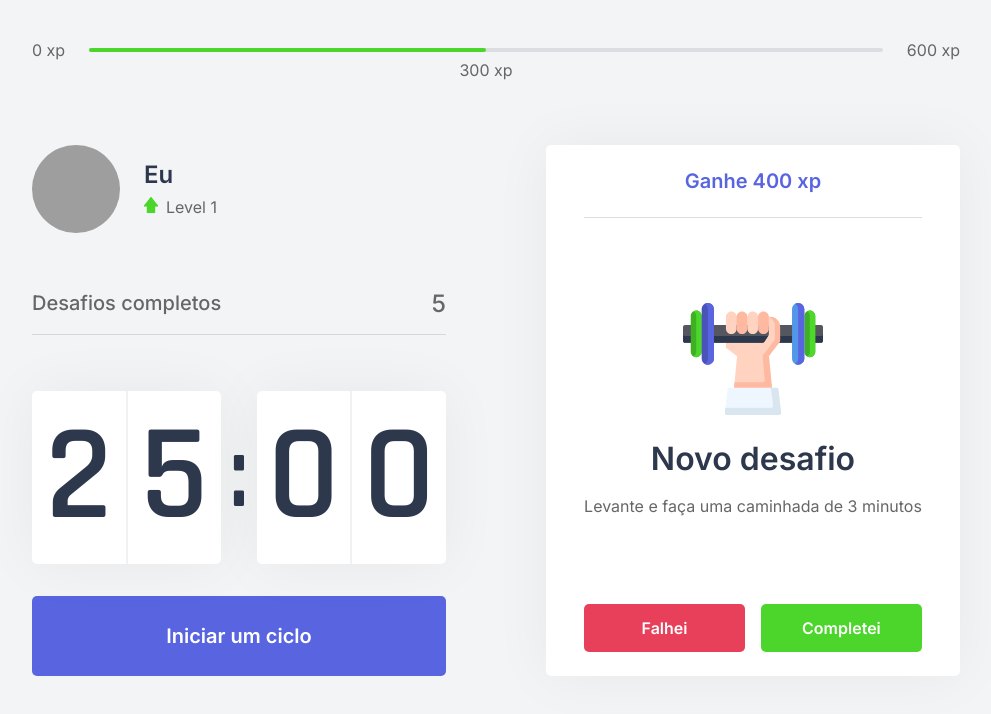
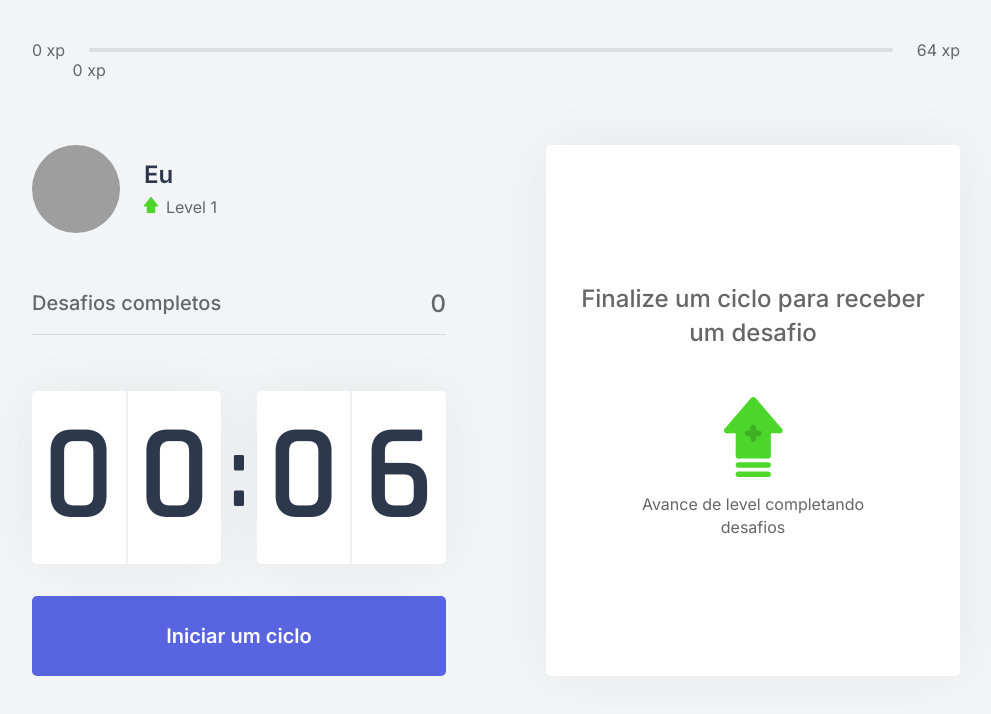
Before and after one commit to vinicius-gandini/moveit-nlw4, a Next.js app: page / in a window 1280 px wide. Shown: the top 714 px of the page, without its empty margins (144-1135 px from the left). Built offline with nearby package versions, Linux system fonts and the light colour scheme; grey boxes are pictures that could not be loaded.

Commit message:
feat: :ok_hand: dia 3 finalizado

```diff
--- /dev/null
+++ b/challenges.json
@@ -0,0 +1,62 @@
+[
+  {
+    "type": "body",
+    "description": "Estique um de seus braços com a palma da mão virada para frente e puxe os dedos para cima por 10 segundos por mão.",
+    "amount": 80
+  },
+  {
+    "type": "body",
+    "description": "Estique seu braço contra o peito e puxe-o utilizando o outro braço por 10 segundos por braço.",
+    "amount": 60
+  },
+  {
+    "type": "body",
+    "description": "Puxe seu pescoço com a ajuda da mão para a direita e para a esquerda, permanecendo na posição por alguns segundos.",
+    "amount": 70
+  },
+  {
+    "type": "body",
+    "description": "Com as duas mãos na parte de trás da cabeça, leve-a para baixo, alongando a parte de trás da região.",
+    "amount": 60
+  },
+  {
+    "type": "body",
+    "description": "Cruze as pernas e desça com as mãos esticadas em direção ao chão. Repita o movimento com a outra perna na frente.",
+    "amount": 100
+  },
+  {
+    "type": "body",
+    "description": "Sentado, abra as pernas e tente encostar as palmas das mãos no chão, repita 3 vezes por 5 segundos.",
+    "amount": 80
+  },
+  {
+    "type": "body",
+    "description": "Puxe o joelho de encontro ao peito e segure, troque de perna após 10 segundos.",
+    "amount": 50
+  },
+  {
+    "type": "body",
+    "description": "Sentado, cruze uma perna e incline seu tronco à frente, troque de perna após 10 segundos.",
+    "amount": 80
+  },
+  {
+    "type": "eye",
+    "description": "Sentado, feche os olhos e cubra-os com as palmas da mão durante 2 minutos, depois abra normalmente.",
+    "amount": 90
+  },
+  {
+    "type": "eye",
+    "description": "Em algum ambiente aberto, olhe o mais longe que puder em quatro direções por 3s, mexa apenas os olhos. Repita 3 vezes.",
+    "amount": 140
+  },
+  {
+    "type": "eye",
+    "description": "Usando os polegares, massage a área abaixo das sobrancelhas em movimentos circulares por 15 segundos.",
+    "amount": 70
+  },
+  {
+    "type": "body",
+    "description": "Em pé, gire a cintura o máximo que puder para a esquerda, segure por cinco segundos. Repita para a direita.",
+    "amount": 90
+  }
+]
--- a/src/components/ChallengeBox.tsx
+++ b/src/components/ChallengeBox.tsx
@@ -3,25 +3,25 @@
 import styles from '../styles/components/ChallengeBox.module.css';
 
 export function ChallengeBox() {
-  const contextData = useContext(ChallengesContext);
-  const hasActiveChallenge = true;
+  const { activeChallenge, resetChallenge } = useContext(ChallengesContext);
 
   return (
     <div className={styles.challengeBoxContainer}>
-      { hasActiveChallenge ? (
+      { activeChallenge ? (
         <div className={styles.challengeActive}>
-          <header>Ganhe 400 xp</header>
+          <header>Ganhe {activeChallenge.amount} xp</header>
 
           <main>
-            <img src="icons/body.svg" alt=""/>
+            <img src={`icons/${activeChallenge.type}.svg`} alt=""/>
             <strong>Novo desafio</strong>
-            <p>Levante e faça uma caminhada de 3 minutos</p>
+            <p>{activeChallenge.description}</p>
           </main>
 
           <footer>
             <button
               type="button"
               className={styles.challengeFailedButton}
+              onClick={resetChallenge}
             >
               Falhei
             </button>
--- a/src/components/CompletedChallenge.tsx
+++ b/src/components/CompletedChallenge.tsx
@@ -1,10 +1,14 @@
+import { useContext } from 'react';
+import { ChallengesContext } from '../contexts/ChallengesContext';
 import styles from '../styles/components/CompletedChallenges.module.css';
 
 export function CompletedChallenges() {
+  const {challengesCompleted} = useContext(ChallengesContext);
+
   return (
     <div className={styles.completedChallengesContainer}>
       <span>Desafios completos</span>
-      <span>5</span>
+      <span>{challengesCompleted}</span>
     </div>
   );
 }
--- a/src/components/Countdown.tsx
+++ b/src/components/Countdown.tsx
@@ -7,7 +7,7 @@
 export function Countdown() {
   const { startNewChallenge } = useContext(ChallengesContext);
 
-  const [time, setTime] = useState(25 * 60);
+  const [time, setTime] = useState(0.1 * 60);
   const [isActive, setIsActive] = useState(false);
   const [hasFinished, setHasFinished] = useState(false);
 
--- a/src/components/ExperienceBar.tsx
+++ b/src/components/ExperienceBar.tsx
@@ -1,15 +1,21 @@
+import { useContext } from 'react';
+import { ChallengesContext } from '../contexts/ChallengesContext';
 import styles from '../styles/components/ExperienceBar.module.css';
 
 export function ExperienceBar() {
+  const { currentExperience, experienceToNextLevel } = useContext(ChallengesContext);
+
+  const percentToNextLevel = Math.round(currentExperience * 100) / experienceToNextLevel;
+
   return (
     <header className={styles.experienceBar}>
       <span>0 xp</span>
       <div>
-        <div style={{ width: '50%' }}/>
+        <div style={{ width: `${percentToNextLevel}` }}/>
 
-        <span className={styles.currentExperience} style={{ left: '50%' }}>300 xp</span>
+        <span className={styles.currentExperience} style={{ left: `${percentToNextLevel}` }}>{currentExperience} xp</span>
       </div>
-      <span>600 xp</span>
+      <span>{experienceToNextLevel} xp</span>
     </header>
   )
 }
--- a/src/contexts/ChallengesContext.tsx
+++ b/src/contexts/ChallengesContext.tsx
@@ -1,11 +1,21 @@
 import { createContext, useState, ReactNode } from 'react';
+import challenges from '../../challenges.json';
+
+interface Challenge {
+  type: 'body'| 'eye'
+  description: string;
+  amount: number;
+}
 
 interface ChallengesContextData {
   level: number;
   currentExperience: number;
   challengesCompleted: number;
+  activeChallenge: Challenge;
+  experienceToNextLevel: number;
   levelUp: () => void;
   startNewChallenge: () => void;
+  resetChallenge: () => void;
 }
 
 interface ChallengesProviderProps {
@@ -18,13 +28,23 @@
   const[level, setLevel] = useState(1);
   const [currentExperience, setCurrentExperience] = useState(0);
   const [challengesCompleted, setCHallengesCompleted] = useState(0);
+  const [activeChallenge, setActiveChallenge] = useState(null);
+
+  const experienceToNextLevel = Math.pow((level + 1) * 4, 2)
 
   function levelUp() {
     setLevel( + 1);
   }
 
   function startNewChallenge() {
+    const randomChallengeIndex = Math.floor(Math.random() * challenges.length)
+    const challenge = challenges[randomChallengeIndex];
 
+    setActiveChallenge(challenge);
+  }
+
+  function resetChallenge() {
+    setActiveChallenge(null);
   }
 
   return (
@@ -32,8 +52,11 @@
       level,
       currentExperience,
       challengesCompleted,
+      experienceToNextLevel,
       levelUp,
       startNewChallenge,
+      resetChallenge,
+      activeChallenge,
     }}>
       {children}
     </ChallengesContext.Provider>
```
